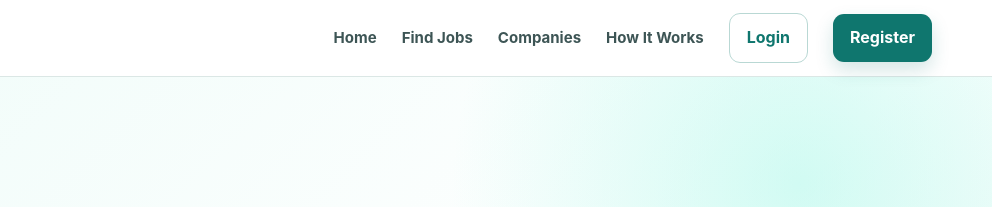
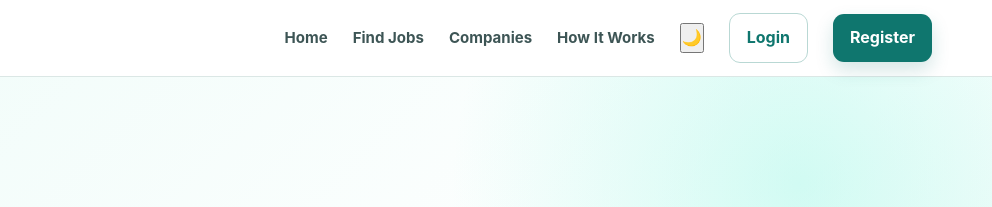
Before and after one commit to Dyuti-Hikary/JobShield, a plain HTML site: page index.html in a window 1280 px wide. Shown: the top 207 px of the page, 288-1280 px from the left. Drawn offline with Linux system fonts and the light colour scheme.

Commit message:
Add theme toggle button for dark mode

```diff
--- a/index.html
+++ b/index.html
@@ -17,6 +17,9 @@
       <a href="#jobs">Find Jobs</a>
       <a href="#companies">Companies</a>
       <a href="#how-it-works">How It Works</a>
+      <button class="theme-toggle" id="themeToggle" aria-label="Toggle dark mode">
+  🌙
+</button>
       <button class="btn btn-outline" id="loginBtn">Login</button>
       <button class="btn btn-primary" id="registerBtn">Register</button>
     </nav>
```
